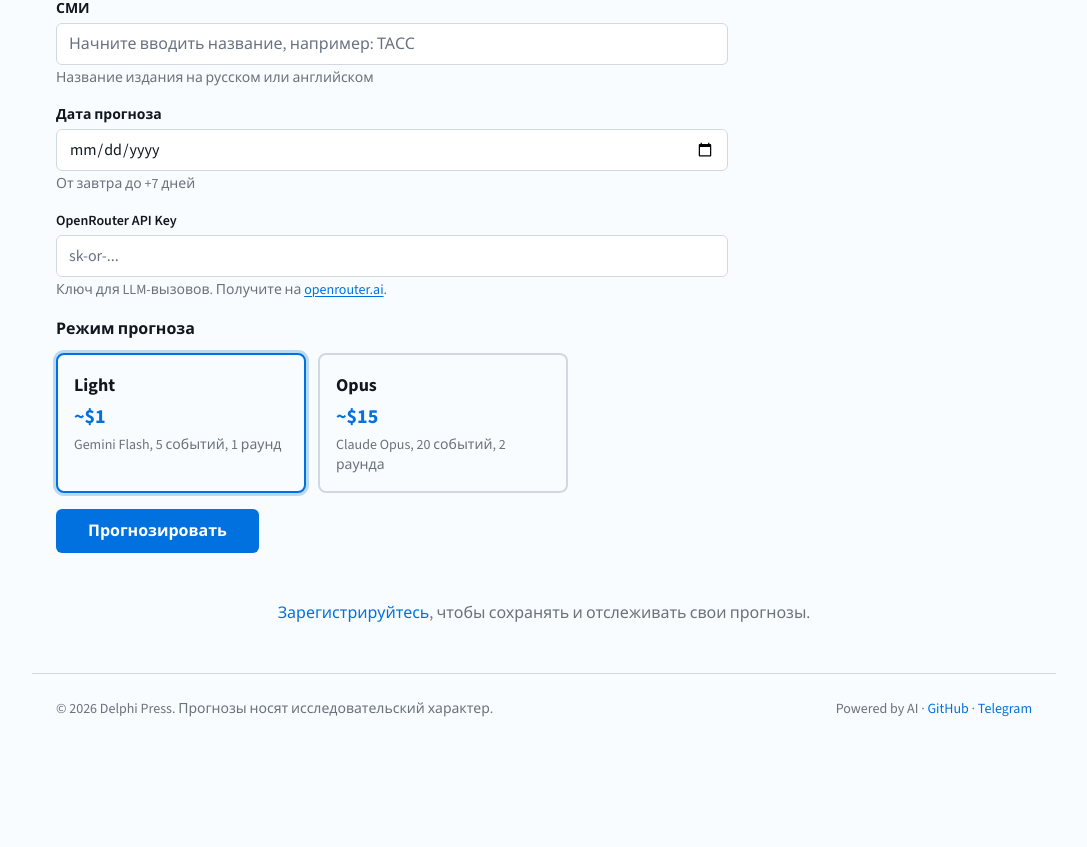
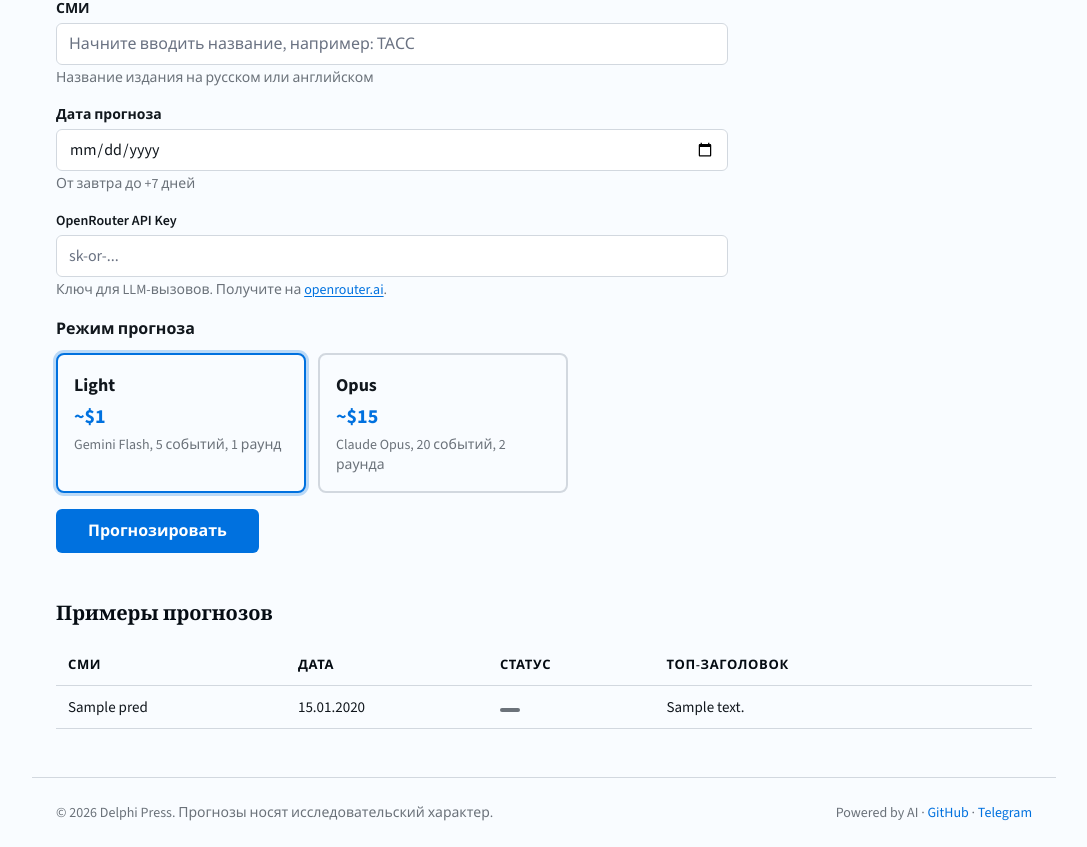
Before and after one commit to Antopkin/delphi-press, a FastAPI app: template src/web/templates/index.html in a window 1280 px wide. Shown: the part 602-1449 px from the top of the page, without its empty margins (96-1183 px from the left). Before the commit the page ends 1319 px from the top, so only its background shows below. Run offline with FastAPI, Linux system fonts and the light colour scheme; the template is opened without the code that fills it: most values are stand-ins (such as "Sample title", 1, 10 or a date in 2020); style sheets or scripts are compiled from the project's sources; parts of the project's set-up code (start-up, migrations or seed data) failed here and were passed over.

Commit message:
fix(frontend): show public predictions to unauthenticated users
The predictions table was gated behind {% if current_user and ... %},
so anonymous visitors never saw it even when public predictions existed.
Now the table renders whenever recent_predictions is non-empty, with
"Примеры прогнозов" heading for guests vs "Мои прогнозы" for users.

Co-Authored-By: Claude Opus 4.6 (1M context) <noreply@anthropic.com>

```diff
--- a/src/web/templates/index.html
+++ b/src/web/templates/index.html
@@ -146,9 +146,9 @@
 </section>
 
 {# ===== MY / RECENT PREDICTIONS ===== #}
-{% if current_user and recent_predictions %}
+{% if recent_predictions %}
 <section class="mt-12">
-    <h2 class="text-xl mb-4">Мои прогнозы</h2>
+    <h2 class="text-xl mb-4">{% if current_user %}Мои прогнозы{% else %}Примеры прогнозов{% endif %}</h2>
     <div class="overflow-x-auto">
         <table>
             <thead>
@@ -205,7 +205,7 @@
 {% elif not current_user %}
 <section class="text-center mt-12">
     <p class="text-text-muted">
-        <a href="/register">Зарегистрируйтесь</a>, чтобы сохранять и отслеживать свои прогнозы.
+        <a href="/register" class="underline">Зарегистрируйтесь</a>, чтобы сохранять и отслеживать свои прогнозы.
     </p>
 </section>
 {% endif %}
```
